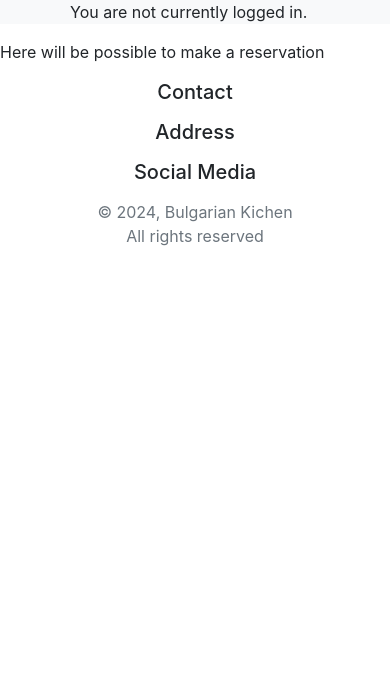
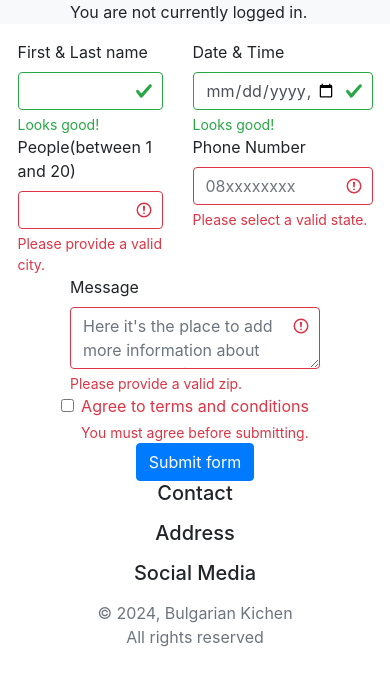
Before and after one commit to IvoSt98/bg-kitchen, a Django app: page /booking/ in a window 390 px wide. Shown: the part 56-742 px from the top of the page. Run offline with Django 4.2, Linux system fonts and the light colour scheme.

Commit message:
Adding to template make_reservation.html a sample form with the attrubutes and bootstrap classes to be responsive

```diff
--- a/restaurant/templates/reastaurant/make_reservation.html
+++ b/restaurant/templates/reastaurant/make_reservation.html
@@ -2,6 +2,70 @@
 
 {% block content %}
 
-<p>Here will be possible to make a reservation</p>
+<form>
+    <div class="row justify-content-center ">
+        <div class="col-5 col-md-4">
+            <label for="name">First & Last name</label>
+            <input type="text" class="form-control is-valid" id="name" required>
+            <div class="valid-feedback">
+                Looks good!
+            </div>
+
+        </div>
+        <div class="col-6 col-md-3">
+            <label for="date&time">Date & Time</label>
+            <input type="datetime-local" class="form-control is-valid" id="date&time" name="date&time" required>
+            <div class="valid-feedback">
+                Looks good!
+            </div>
+        </div>
+    </div>
+    <div class="row justify-content-center">
+        <div class="col-5 col-md-4">
+            <label for="quantity">People(between 1 and 20)</label>
+            <input type="number" id="quantity" class="form-control is-invalid" name="quantity" min="1" max="20"
+                required>
+            <div id="validationServer03Feedback" class="invalid-feedback">
+                Please provide a valid city.
+            </div>
+        </div>
+
+        <div class="col-6 col-md-3">
+            <label for="phone">Phone Number</label>
+            <input type="tel" id="phone" class="form-control is-invalid" name="phone" placeholder="08xxxxxxxx"
+                pattern="[0-9]{3}-[0-9]{2}-[0-9]{3}" required>
+            <div id="validationServer04Feedback" class="invalid-feedback">
+                Please select a valid state.
+            </div>
+        </div>
+    </div>
+    <div class="row justify-content-center">
+        <div class="col-8 col-md-5">
+            <label for="note">Message</label>
+            <textarea class="form-control is-invalid" id="note" placeholder="Here it's the place to add more information about your reservation!"
+                required></textarea>
+            <div id="validationServer05Feedback" class="invalid-feedback">
+                Please provide a valid zip.
+            </div>
+        </div>
+    </div>
+    <div class="row justify-content-center">
+        <div>
+            <input class="form-check-input is-invalid" type="checkbox" value="" id="checkbox"
+                aria-describedby="checkbox" required>
+            <label class="form-check-label" for="confirmation">
+                Agree to terms and conditions
+            </label>
+            <div id="confirmation" class="invalid-feedback">
+                You must agree before submitting.
+            </div>
+        </div>
+    </div>
+    <div class="row justify-content-center">
+        <div>
+            <button class="btn btn-primary" type="submit">Submit form</button>
+        </div>
+    </div>
+</form>
 
 {% endblock %}
```
